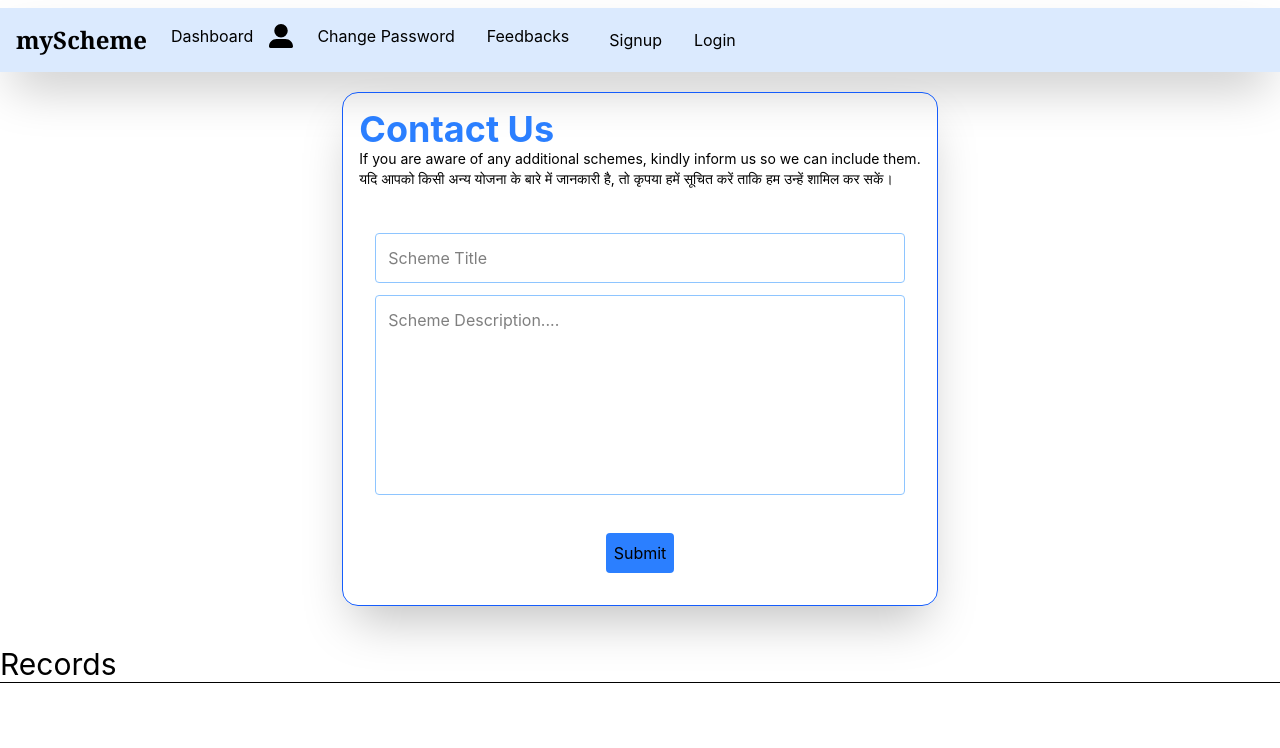
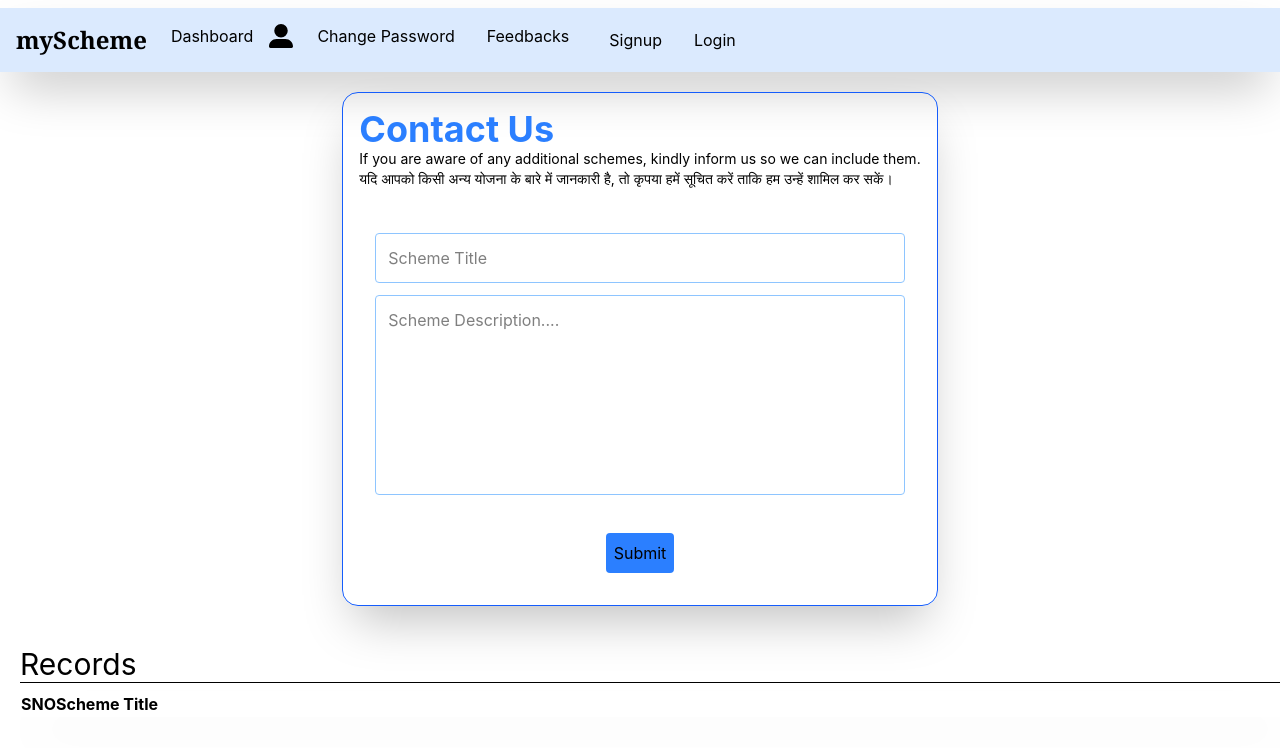
Before and after one commit to decoder1524/SchemePortal, a React (Vite) app in the folder frontend/: page /contact-us in a window 1280 px wide. Shown: the top 748 px of the page. Built offline with nearby package versions, Linux system fonts and the light colour scheme; sample sign-in values are in the browser's storage.

Commit message:
eligibility

```diff
--- a/frontend/src/components/pages/Citizen/ContactUs.jsx
+++ b/frontend/src/components/pages/Citizen/ContactUs.jsx
@@ -36,11 +36,18 @@ const ContactUs = () => {
           </div>
       </div>
 
-      <div className='container borer w-screen mt-10'>
+      <div className='container mt-10 m-5'>
         <h2 className='text-3xl '>Records</h2>
-        <hr className='w-screen'/>
-        <div>
-          <ul></ul>
+        <hr className='w-full'/>
+        <div className='container border mt-2 rounded shadow-2xl border-white'>
+          <table>
+            <tbody>
+              <tr>
+                <th>SNO</th>
+                <th>Scheme Title</th>
+              </tr>
+            </tbody>
+          </table>
         </div>
       </div>
 
```
Also changed, not shown: 1 other file (tests, documents, lock files or other folders).
